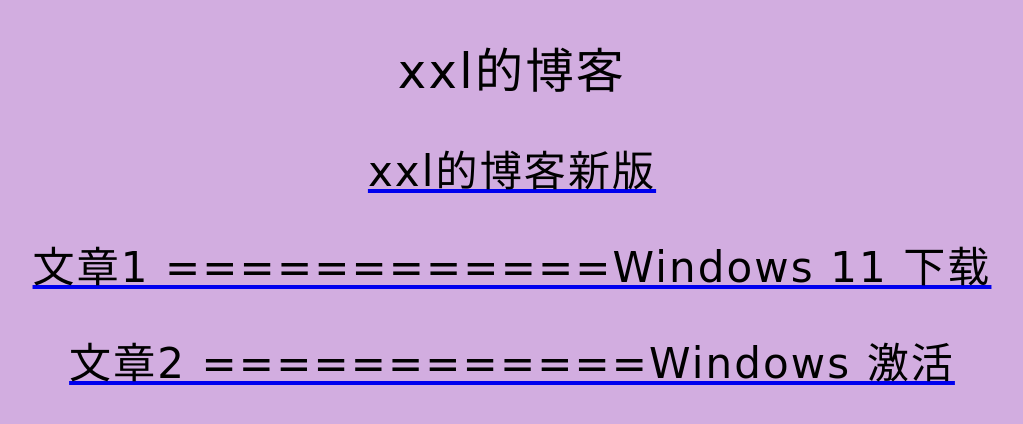
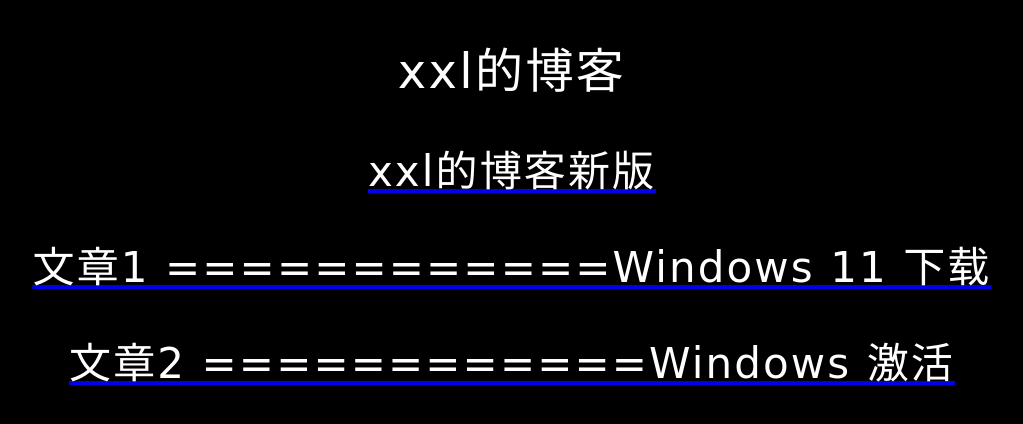
Before and after one commit to 19822456/19822456.github.io, a plain HTML site: page index.html in a window 1280 px wide. Shown: the whole page, without its empty margins (128-1151 px from the left). Drawn offline with Linux system fonts and the light colour scheme.

Commit message:
Add files via upload

```diff
--- a/chap.css
+++ b/chap.css
@@ -10,8 +10,8 @@ body {
   font-family: 'Arapey', serif;
   font-weight: 300;
   font-style: normal;
-  color: #000;
-  background-color: rgb(210, 173, 224);
+  color: white;
+  background-color: black;
 }
 div {
   grid-row-start: 1;
@@ -21,7 +21,7 @@ h1{
   font-family: 'Abril Fatface', cursive;
   font-weight: normal;
   letter-spacing: .05em;
-  color: #000;
+  color: white;
   font-size: 4.8rem;
   text-align: center;
   position: relative;
@@ -31,7 +31,7 @@ h2{
   font-family: 'Abril Fatface', cursive;
   font-weight: normal;
   letter-spacing: .05em;
-  color: #000;
+  color: white;
   font-size: 4.2rem;
   text-align: center;
   position: relative;
@@ -43,7 +43,7 @@ h3{
   font-family: 'Abril Fatface', cursive;
   font-weight: normal;
   letter-spacing: .05em;
-  color: #000;
+  color: white;
   font-size: 3.6rem;
   text-align: center;
   position: relative;
@@ -52,7 +52,7 @@ h4{
   font-family: 'Abril Fatface', cursive;
   font-weight: normal;
   letter-spacing: .05em;
-  color: #000;
+  color: white;
   font-size: 3rem;
   text-align: center;
   position: relative;
@@ -64,7 +64,7 @@ h5{
   font-family: 'Abril Fatface', cursive;
   font-weight: normal;
   letter-spacing: .05em;
-  color: #000;
+  color: white;
   font-size: 2.4rem;
   text-align: center;
   position: relative;
@@ -77,7 +77,7 @@ h6{
   font-family: 'Verdana', cursive;
   font-weight: normal;
   letter-spacing: .05em;
-  color: #000;
+  color: white;
   font-size: 1.8rem;
   text-align: center;
   position: relative;
--- a/index.html
+++ b/index.html
@@ -16,7 +16,7 @@
         font-family: 'Arapey', serif;
         font-weight: 300;
         font-style: normal;
-        color: #000;
+        color: white;
         background-attachment: fixed;
 }
 
--- a/main.css
+++ b/main.css
@@ -10,8 +10,8 @@ body {
   font-family: 'Arapey', serif;
   font-weight: 300;
   font-style: normal;
-  color: #000;
-  background-color: rgb(210, 173, 224);
+  color: white;
+  background-color: black;
 }
 div {
   grid-row-start: 1;
@@ -21,7 +21,7 @@ h1{
   font-family: 'Abril Fatface', cursive;
   font-weight: normal;
   letter-spacing: .05em;
-  color: #000;
+  color: white;
   font-size: 4.8rem;
   text-align: center;
   position: relative;
@@ -31,7 +31,7 @@ h2{
   font-family: 'Abril Fatface', cursive;
   font-weight: normal;
   letter-spacing: .05em;
-  color: #000;
+  color: white;
   font-size: 4.2rem;
   text-align: center;
   position: relative;
@@ -40,7 +40,7 @@ h3{
   font-family: 'Abril Fatface', cursive;
   font-weight: normal;
   letter-spacing: .05em;
-  color: #000;
+  color: white;
   font-size: 3.6rem;
   text-align: center;
   position: relative;
@@ -52,7 +52,7 @@ h4{
   font-family: 'Abril Fatface', cursive;
   font-weight: normal;
   letter-spacing: .05em;
-  color: #000;
+  color: white;
   font-size: 3rem;
   text-align: center;
   position: relative;
@@ -64,7 +64,7 @@ h5{
   font-family: 'Abril Fatface', cursive;
   font-weight: normal;
   letter-spacing: .05em;
-  color: #000;
+  color: white;
   font-size: 2.4rem;
   text-align: center;
   position: relative;
@@ -77,7 +77,7 @@ h6{
   font-family: 'Abril Fatface', cursive;
   font-weight: normal;
   letter-spacing: .05em;
-  color: #000;
+  color: white;
   font-size: 1.8rem;
   text-align: center;
   position: relative;
```
